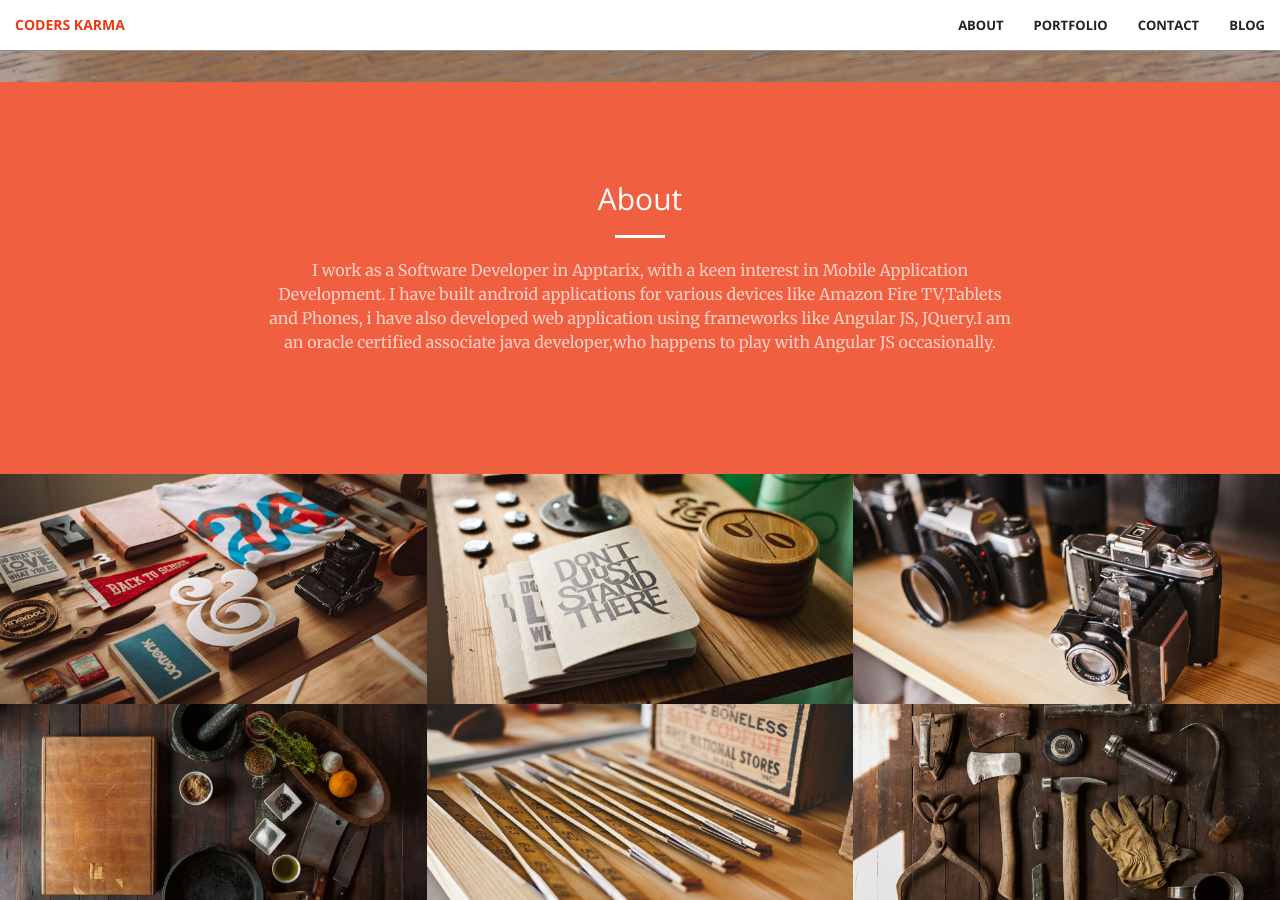
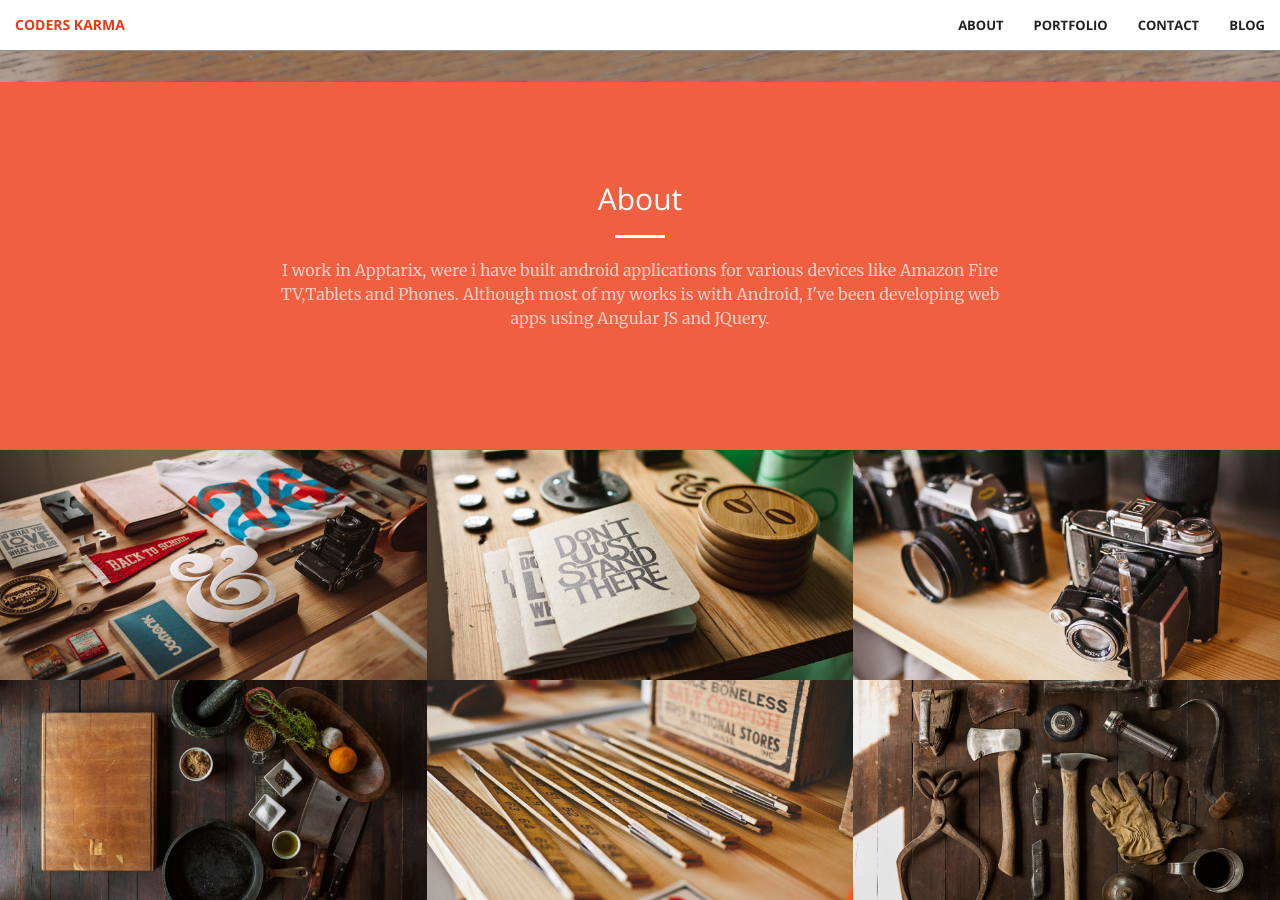
Before and after one commit to NULLPointerGuy/NULLPointerGuy.github.io, a Jekyll site: the page built from index.html, in a window 1280 px wide and 900 px high, scrolled down 818 px. Built offline with Jekyll 4.4.1, drawn with Linux system fonts in a browser that asks for light colours; Markdown is read by kramdown in place of the engine named in the settings; the list of posts is cut into pages by our own code; some of the changed text lies outside the part shown.

Commit message:
Few text changes

```diff
--- a/_includes/call-to-action.html
+++ b/_includes/call-to-action.html
@@ -4,7 +4,7 @@
             <div class="col-lg-8 col-lg-offset-2 text-center">
                 <h2 class="section-heading">About</h2>
                 <hr class="light">
-                <p class="text-faded">I work as a Software Developer in Apptarix, with a keen interest in Mobile Application Development. I have built android applications for various devices like Amazon Fire TV,Tablets and Phones, i have also developed web application using frameworks like Angular JS, JQuery.I am an oracle certified associate java developer,who happens to play with Angular JS occasionally.</p>
+                <p class="text-faded">I work in Apptarix, were i have built android applications for various devices like Amazon Fire TV,Tablets and Phones. Although most of my works is with Android, I've been developing web apps using Angular JS and JQuery.</p>
             </div>
         </div>
     </div>
--- a/_includes/contact.html
+++ b/_includes/contact.html
@@ -4,7 +4,7 @@
             <div class="col-lg-8 col-lg-offset-2 text-center">
                 <h2 class="section-heading">Let's Get In Touch!</h2>
                 <hr class="primary">
-                <p>Please feel free to contact me if you have any questions, ideas, even if you just want to say hi, or simply have a good old chat.</p>
+                <p>Please feel free to contact me if you have any questions, ideas, or simply have a good old chat.</p>
             </div>
         <div class="col-lg-2 col-lg-offset-2 text-center">
             <a href="https://twitter.com/{{ site.twitter_username }}">
--- a/_includes/header.html
+++ b/_includes/header.html
@@ -3,7 +3,7 @@
         <div class="header-content-inner">
             <h1>HI, I'M KARTHIK.</h1>
             <hr>
-            <p>Software Engineer with a keen interest in Mobile Application Development.</p>
+            <p>Software Developer with a keen interest in Mobile Application Development.</p>
             <a href="#about" class="btn btn-primary btn-xl page-scroll">Find Out More</a>
         </div>
     </div>
```
